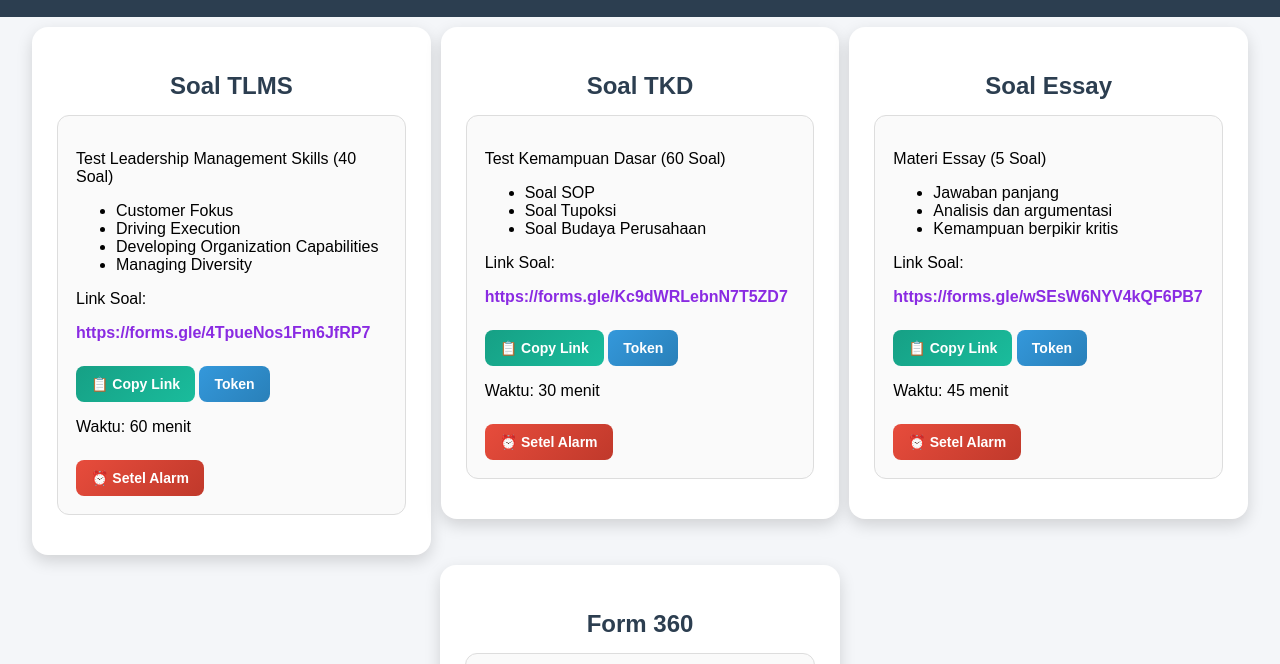
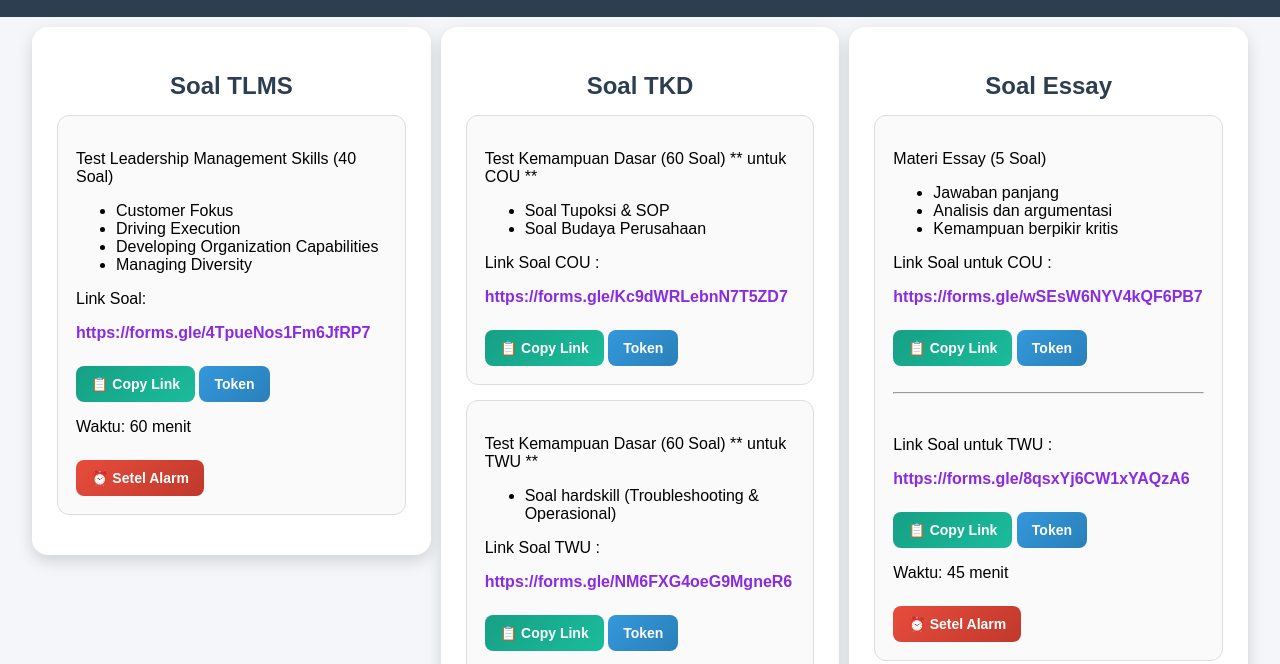
Before and after one commit to joko140576/assessment1, a plain HTML site: page index.html in a window 1280 px wide. Shown: the part 60-724 px from the top of the page. Drawn offline with Linux system fonts and the light colour scheme.

Commit message:
Update index.html

```diff
--- a/index.html
+++ b/index.html
@@ -1,3 +1,4 @@
+
 <!DOCTYPE html>
 <html lang="id">
 <head>
@@ -224,18 +225,29 @@
     <div class="container">
       <h2>Soal TKD</h2>
       <div class="info-box">
-        <p>Test Kemampuan Dasar (60 Soal)</p>
+        <p>Test Kemampuan Dasar (60 Soal) ** untuk COU **</p>
         <ul>
-          <li>Soal SOP</li>
-          <li>Soal Tupoksi</li>
+          <li>Soal Tupoksi & SOP </li>
           <li>Soal Budaya Perusahaan</li>
         </ul>
-        <p>Link Soal:</p>
+        <p>Link Soal COU :</p>
         <p style="color: blueviolet;font-weight: bold;word-wrap: break-word;">
           https://forms.gle/Kc9dWRLebnN7T5ZD7
         </p>
         <button class="btn btn-copy" onclick="copyLink('https://forms.gle/Kc9dWRLebnN7T5ZD7')">📋 Copy Link</button>
         <button class="btn btn-token" onclick="showTokenModal('🔑 siap2025')">Token</button>
+      </div>
+      <div class="info-box">
+        <p>Test Kemampuan Dasar (60 Soal) ** untuk TWU **</p>
+        <ul>
+          <li>Soal hardskill (Troubleshooting & Operasional)</li>
+        </ul>
+        <p>Link Soal TWU :</p>
+        <p style="color: blueviolet;font-weight: bold;word-wrap: break-word;">
+          https://forms.gle/NM6FXG4oeG9MgneR6
+        </p>
+        <button class="btn btn-copy" onclick="copyLink('https://forms.gle/NM6FXG4oeG9MgneR6')">📋 Copy Link</button>
+        <button class="btn btn-token" onclick="showTokenModal('🔑 multitester')">Token</button>
         <p>Waktu: 30 menit</p>
         <button class="btn btn-timer" onclick="startTimer(30)">⏰ Setel Alarm</button>
       </div>
@@ -243,7 +255,7 @@
 
     <!-- Assessment 3 (Essay) -->
     <div class="container">
-      <h2>Soal Essay</h2>
+      <h2>Soal Essay </h2>
       <div class="info-box">
         <p>Materi Essay (5 Soal)</p>
         <ul>
@@ -251,12 +263,21 @@
           <li>Analisis dan argumentasi</li>
           <li>Kemampuan berpikir kritis</li>
         </ul>
-        <p>Link Soal:</p>
+        <p>Link Soal untuk COU :</p>
         <p style="color: blueviolet;font-weight: bold;word-wrap: break-word;">
           https://forms.gle/wSEsW6NYV4kQF6PB7
         </p>
         <button class="btn btn-copy" onclick="copyLink('https://forms.gle/wSEsW6NYV4kQF6PB7')">📋 Copy Link</button>
         <button class="btn btn-token" onclick="showTokenModal('🔑 aci2025')">Token</button>
+        <br><br>
+        <hr>
+        <br>
+        <p>Link Soal untuk TWU :</p>
+        <p style="color: blueviolet;font-weight: bold;word-wrap: break-word;">
+          https://forms.gle/8qsxYj6CW1xYAQzA6
+        </p>
+        <button class="btn btn-copy" onclick="copyLink('https://forms.gle/8qsxYj6CW1xYAQzA6')">📋 Copy Link</button>
+        <button class="btn btn-token" onclick="showTokenModal('🔑 workshop')">Token</button>
         <p>Waktu: 45 menit</p>
         <button class="btn btn-timer" onclick="startTimer(45)">⏰ Setel Alarm</button>
       </div>
```
